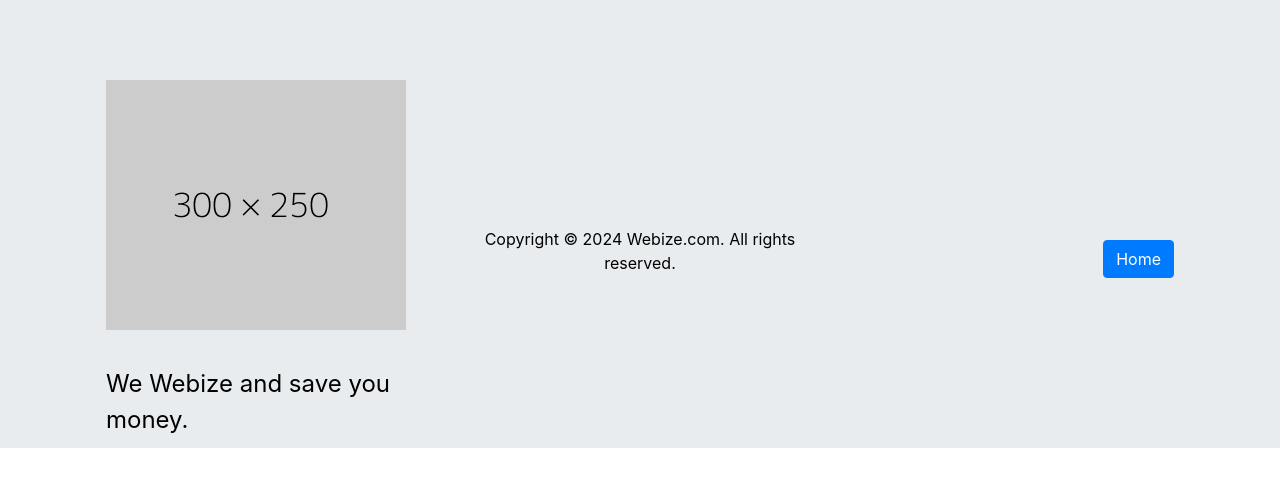
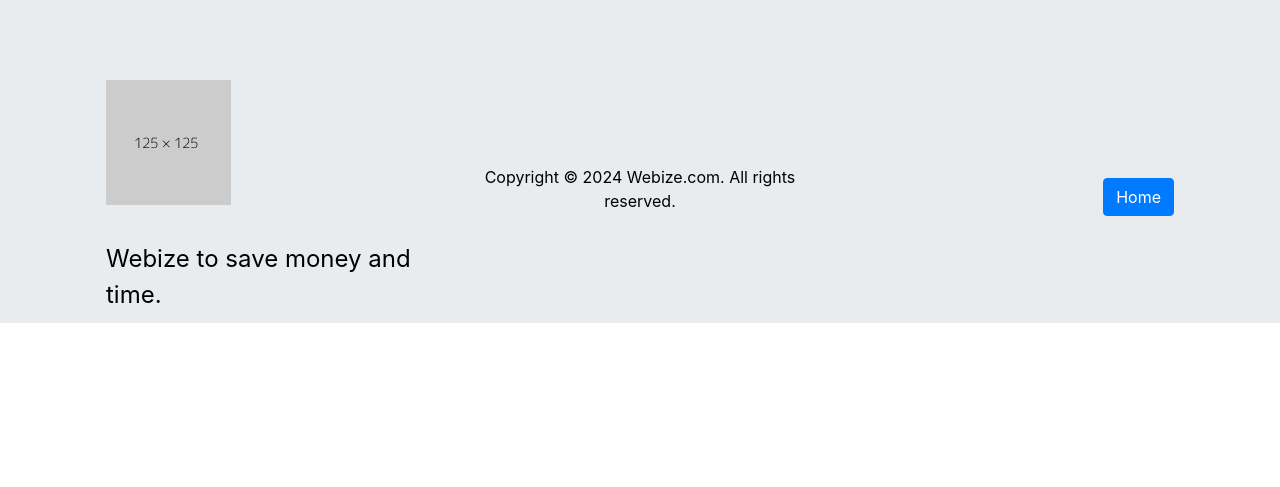
Before and after one commit to cpsource/web-login-logout, a PHP site: page /footer.php in a window 1280 px wide. Shown: the top 487 px of the page. Run offline with PHP 8.4, Linux system fonts and the light colour scheme; some libraries are stand-ins or nearby versions.

Commit message:
use smaller image in footer.php

```diff
--- a/footer.php
+++ b/footer.php
@@ -48,8 +48,8 @@
             <div class="row footer-row">
                 <!-- First Column: Picture and Text, a shout-out for https://dummyimage.com -->
                 <div class="col-md-4 text-center text-md-left footer-column">
-                    <img src="mediumrectangle.png" class="img-fluid mb-3" alt="Medium Rectangle">
-		    <div class="tagline">We Webize and save you money.</div>
+                    <img src="sqrbut.png" class="img-fluid mb-3" alt="Medium Rectangle">
+		    <div class="tagline">Webize to save money and time.</div>
                 </div>
 
                 <!-- Second Column: Copyright -->
```
Also changed, not shown: sqrbut.png (added).
